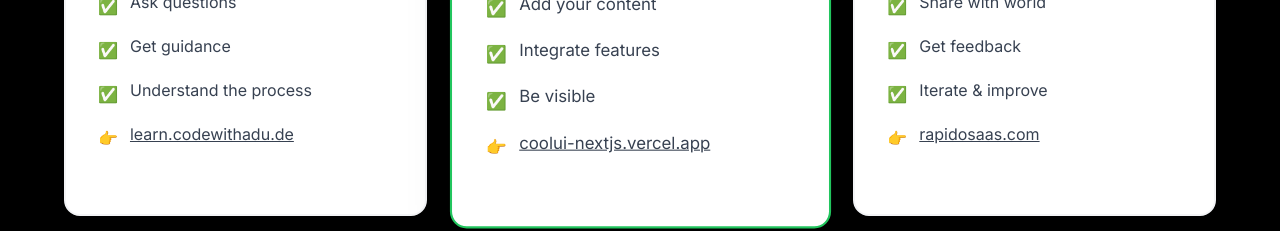
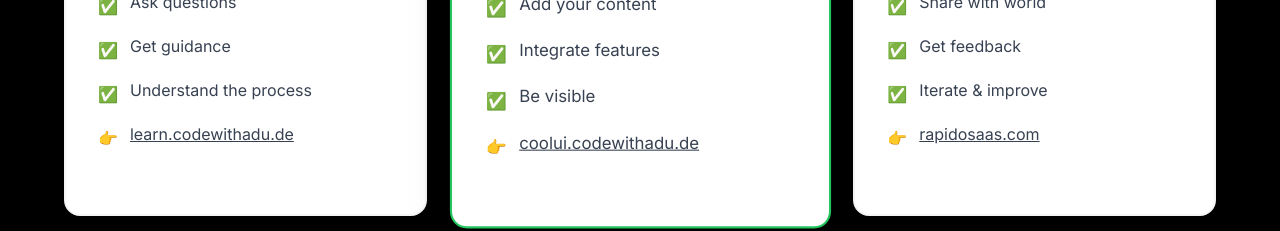
Before and after one commit to nazimboudeffa/codewithadu-de, a Next.js app: page / in a window 1280 px wide. Shown: the part 2100-2331 px from the top of the page. Built offline with nearby package versions, Linux system fonts and the light colour scheme.

Commit message:
changed url

```diff
--- a/src/app/page.tsx
+++ b/src/app/page.tsx
@@ -133,7 +133,7 @@ export default function Home() {
               <li className="flex items-start">
                 <span className="text-green-500 mr-3 mt-1 flex-shrink-0">👉</span>
                 <Link
-                  href="https://coolui-nextjs.vercel.app"
+                  href="https://coolui.codewithadu.de"
                 >
                 <u className="text-gray-700">{t.pricing.build.step6}</u>
                 </Link>
--- a/src/translations/index.ts
+++ b/src/translations/index.ts
@@ -33,7 +33,7 @@ export const translations = {
           step3: "Add your content",
           step4: "Integrate features",
           step5: "Be visible",
-          step6: "coolui-nextjs.vercel.app"
+          step6: "coolui.codewithadu.de"
         },
         ship: {
           title: "SaaS",
@@ -108,7 +108,7 @@ export const translations = {
           step3: "Ajouter votre contenu",
           step4: "Intégrer les fonctionnalités",
           step5: "Être visible",
-          step6: "coolui-nextjs.vercel.app"
+          step6: "coolui.codewithadu.de"
         },
         ship: {
           title: "SaaS",
```
